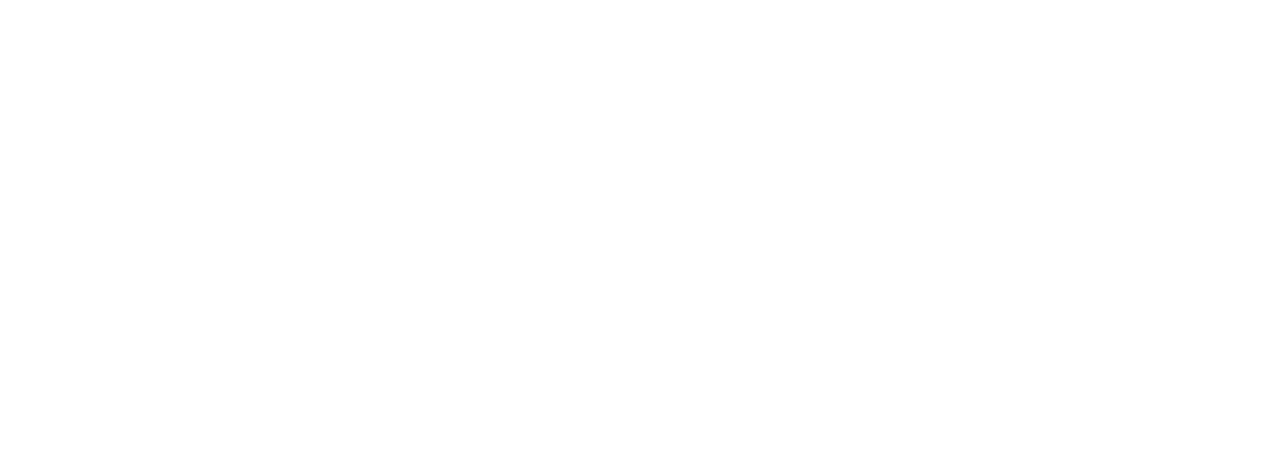
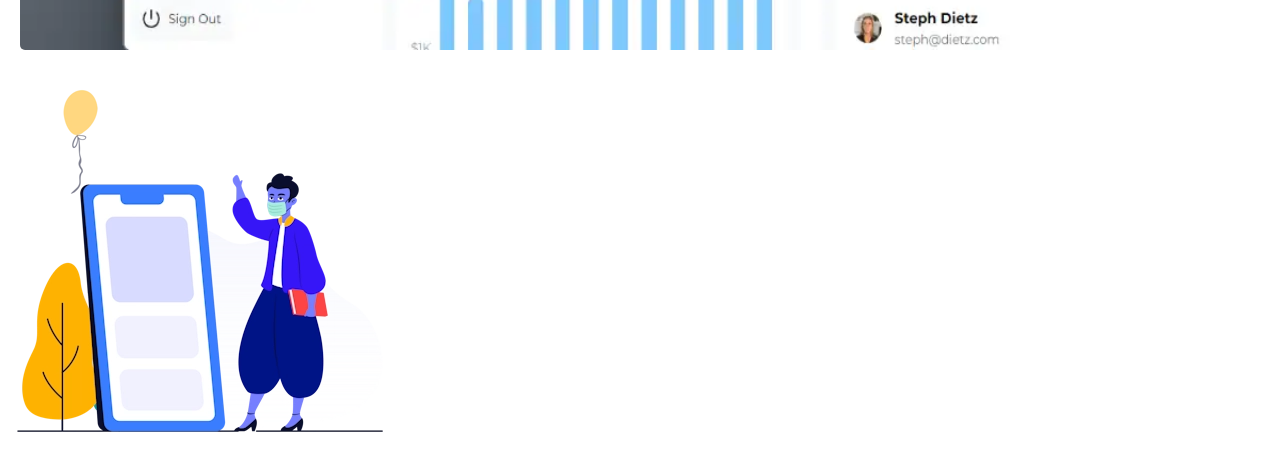
Before and after one commit to GabrielBustos0905/gallery-dev, a React (Vite) app: page / in a window 1280 px wide. Shown: the part 950-1406 px from the top of the page. Before the commit the page ends 800 px from the top, so only its background shows below. Built offline with nearby package versions, Linux system fonts and the light colour scheme; no server answers.

Commit message:
More Info

```diff
--- a/src/components/MoreInfo.jsx
+++ b/src/components/MoreInfo.jsx
@@ -3,8 +3,14 @@ import EmblaCarousel from "./carousel/EmblaCarousel"
 function MoreInfo() {
 
     return (
-        <div className=" w-11/12 m-auto mt-24">
+        <div className="w-11/12 flex flex-col md:flex-row m-auto mt-24 justify-center items-center md:justify-between">
             <EmblaCarousel />
+            <div className="hidden lg:relative w-1/2 lg:flex flex-row-reverse">
+                <img src="/Giant-Phone.webp"/>
+                <div className="absolute left-1 top-14 w-48 h-auto">
+                    <p className="text-gray-500 text-base text-wrap"><strong className="text-xl">Gallery - Dev</strong> es una pagina en donde puedes buscar imagenes de todo tipo, <strong className="text-blue-300">echa un vistazo!</strong></p>
+                </div>
+            </div>
         </div>
     )
 }
--- a/src/components/carousel/EmblaCarousel.jsx
+++ b/src/components/carousel/EmblaCarousel.jsx
@@ -27,6 +27,7 @@ export default function EmblaCarousel() {
   const [emblaRef] = useEmblaCarousel({ loop: true }, [Autoplay()])
 
   return (
+    <div className='w-full md:w-1/2 flex justify-center md:justify-normal'>
       <div className="embla" ref={emblaRef}>
         <div className='embla__container'>
           {
@@ -42,5 +43,6 @@ export default function EmblaCarousel() {
           }
         </div>
       </div>
+    </div>
   )
 }
--- a/src/index.css
+++ b/src/index.css
@@ -4,9 +4,9 @@
 
 .embla {
     overflow: hidden;
-    width: 50%;
-    height: 350px;
-    margin: 20px 0 40px 20px;
+    width: 80%;
+    height: 60%;
+    margin: 20px;
     border-radius: 5px;
 }
 
```
Also changed, not shown: public/Giant-Phone.webp (added). Lines whose indentation alone changed are shown as unchanged.
